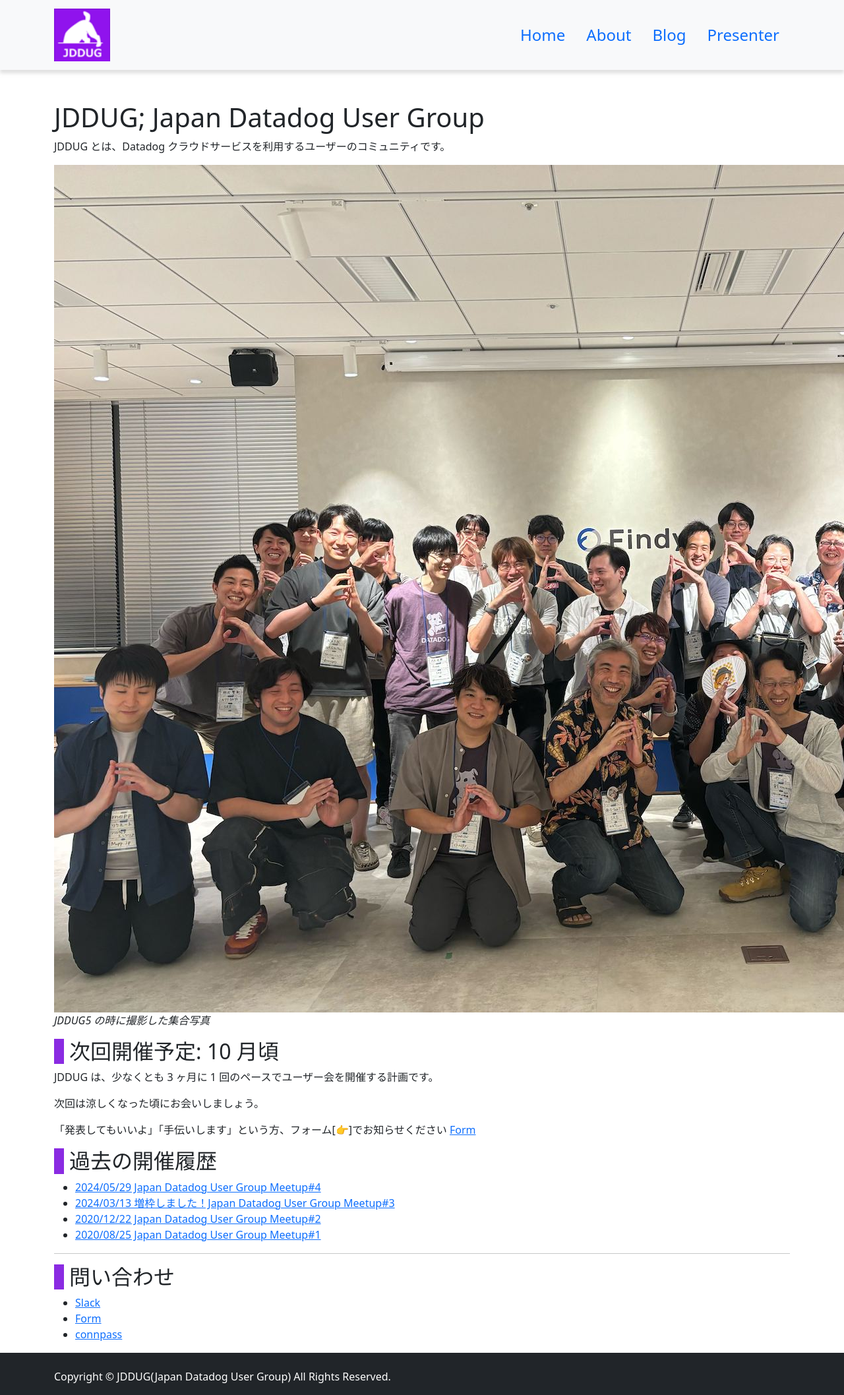
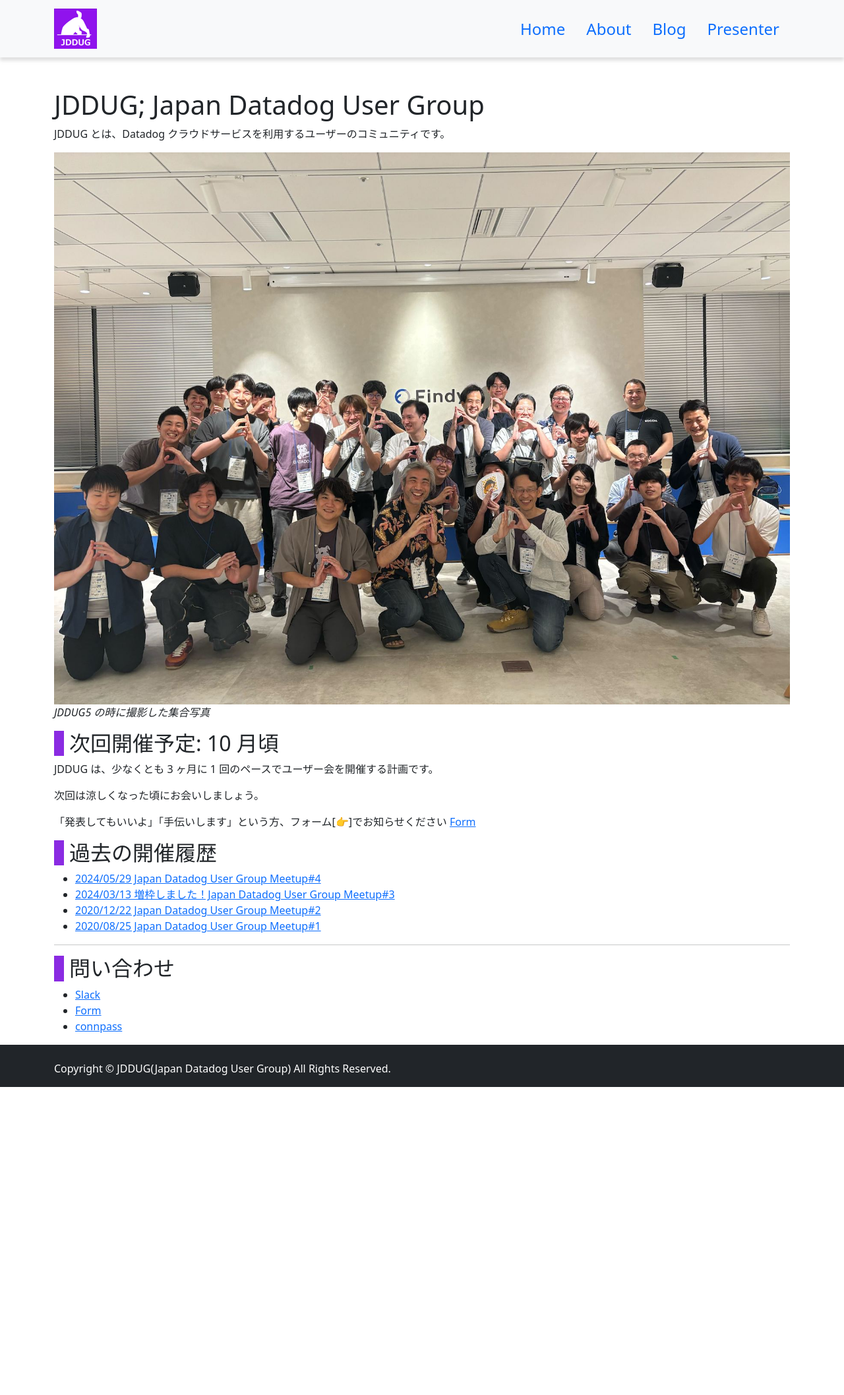
Before and after one commit to jdd-ug/jdd-ug.github.io, a Jekyll site: the page built from index.md, in a window 1280 px wide. Shown: the whole page at 66% size. Built offline with Jekyll 4.4.1, drawn with Linux system fonts in a browser that asks for light colours; after the commit the page ends 1648 px from its top, so only the background shows below that.

Commit message:
Fix img responsive

```diff
--- a/assets/css/styles.css
+++ b/assets/css/styles.css
@@ -20,7 +20,7 @@
 }
 
 /* 画像の最大幅を設定 */
-.img-responsive {
+img {
   max-width: 100%;
   height: auto;
 }
```
